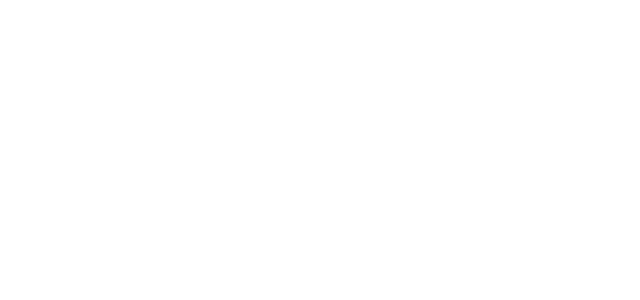
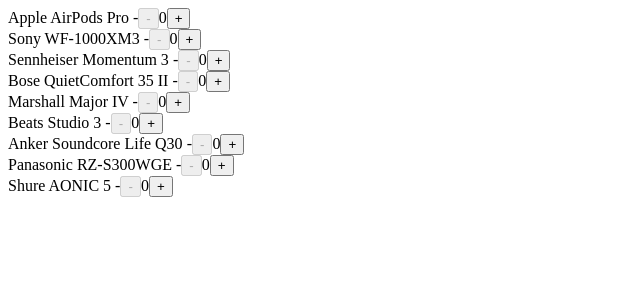
Before and after one commit to apushkarou/react-20230914, a React (Vite) app: page / in a window 1280 px wide. Shown: the top 300 px of the page, without its empty margins (0-640 px from the left). Built offline with nearby package versions, Linux system fonts and the light colour scheme.

Commit message:
lecture-2

```diff
--- /dev/null
+++ b/src/components/Button/component.jsx
@@ -0,0 +1,7 @@
+export const Button = ({ title, onClick, disabled }) => {
+  return (
+    <button onClick={onClick} disabled={disabled}>
+      {title}
+    </button>
+  );
+};
--- /dev/null
+++ b/src/components/Product/component.jsx
@@ -0,0 +1,27 @@
+import { useState } from "react";
+import { Button } from "../Button/component";
+
+export const Product = ({ name }) => {
+  const [amount, setAmount] = useState(0);
+
+  if (!name) {
+    return null;
+  }
+
+  return (
+    <div>
+      {name} -
+      <Button
+        title="-"
+        onClick={() => setAmount(amount - 1)}
+        disabled={amount === 0}
+      />
+      {amount}
+      <Button
+        title="+"
+        onClick={() => setAmount(amount + 1)}
+        disabled={amount === 5}
+      />
+    </div>
+  );
+};
--- a/src/constants/mock.js
+++ b/src/constants/mock.js
@@ -1,5 +1,107 @@
-export const restaurant = [
+export const mocks = [
   {
-    name: "Restaurant",
+    name: "Apple AirPods Pro",
+    id: "MLXJ2LL/A",
+    type: "in-ear",
+    max_volume: "80 dB",
+    brand: "Apple",
+    reviews: [
+      "Потрясающий дизайн и комфорт.",
+      "Отличное качество звука.",
+      "Хорошо работают с iPhone.",
+    ],
+    codecs: ["SBC", "AAC"],
+  },
+  {
+    name: "Sony WF-1000XM3",
+    id: "WF1000XM3V",
+    type: "true wireless",
+    max_volume: "100 dB",
+    brand: "Sony",
+    reviews: ["Отличный звук.", "Удобное управление.", "Хорошая автономность."],
+    codecs: ["LDAC", "AAC", "SBC"],
+  },
+  {
+    name: "Sennheiser Momentum 3",
+    id: "M3IEG",
+    type: "on-ear",
+    max_volume: "120 dB",
+    brand: "Sennheiser",
+    reviews: [
+      "Высокое качество звука.",
+      "Комфортные в ношении.",
+      "Стильный дизайн.",
+    ],
+    codecs: ["aptX", "AAC", "SBC"],
+  },
+  {
+    name: "Bose QuietComfort 35 II",
+    id: "794418",
+    type: "over-ear",
+    max_volume: "115 dB",
+    brand: "Bose",
+    reviews: [
+      "Отличная шумоизоляция.",
+      "Качественный звук.",
+      "Удобные амбушюры.",
+    ],
+    codecs: ["AAC", "SBC"],
+  },
+  {
+    name: "Marshall Major IV",
+    id: "MARSHALLMAJORIVBLK",
+    type: "on-ear",
+    max_volume: "99 dB",
+    brand: "Marshall",
+    reviews: ["Хорошее звучание.", "Долго держат заряд.", "Легкие и удобные."],
+    codecs: ["aptX", "aptX HD", "AAC", "SBC"],
+  },
+  {
+    name: "Beats Studio 3",
+    id: "HTCIA62",
+    type: "on-ear",
+    max_volume: "98 dB",
+    brand: "Beats",
+    reviews: ["Отличные басы.", "Хороший звук в целом.", "Стильные и удобные."],
+    codecs: ["AAC", "SBC"],
+  },
+  {
+    name: "Anker Soundcore Life Q30",
+    id: "A3153301",
+    type: "on-ear",
+    max_volume: "96 dB",
+    brand: "Anker",
+    reviews: [
+      "Глубокие басы.",
+      "Качественная сборка.",
+      "Достойный звук за свою цену.",
+    ],
+    codecs: ["aptX", "AAC", "SBC"],
+  },
+  {
+    name: "Panasonic RZ-S300WGE",
+    id: "RZ-S300WGE-K",
+    type: "true wireless",
+    max_volume: "90 dB",
+    brand: "Panasonic",
+    reviews: [
+      "Хороший звук и шумодав.",
+      "Комфортно сидят в ушах.",
+      "Долго держат заряд.",
+    ],
+    codecs: ["AAC", "SBC"],
+  },
+  {
+    name: "Shure AONIC 5",
+    id: "SH-AONIC5",
+    type: "closed-back",
+    max_volume: "97 dB",
+    brand: "Shure",
+    reviews: [
+      "Превосходное качество звука.",
+      "Стильный и современный дизайн.",
+      "Комфортные и легкие.",
+    ],
+    codecs: ["aptX LL", "LDAC", "AAC", "SBC"],
   },
 ];
--- a/src/main.jsx
+++ b/src/main.jsx
@@ -1,7 +1,10 @@
-import React from "react";
 import ReactDOM from "react-dom/client";
-import { restaurant } from "./constants/mock";
+import { MainPage } from "./pages/Main/component";
 
 const rootElement = document.getElementById("root");
 const root = ReactDOM.createRoot(rootElement);
-root.render(<div></div>);
+root.render(
+  <div>
+    <MainPage />
+  </div>
+);
--- /dev/null
+++ b/src/pages/Main/component.jsx
@@ -0,0 +1,15 @@
+import React from "react";
+import { mocks } from "../../constants/mock";
+import { Product } from "../../components/Product/component";
+
+export const MainPage = () => {
+  if (!mocks?.length) {
+    return null;
+  }
+
+  return (
+    <div>
+      {mocks?.length > 0 && mocks.map(({ name }) => <Product name={name} />)}
+    </div>
+  );
+};
```
Also changed, not shown: .eslintrc.cjs, 1 other file (tests, documents, lock files or other folders).
